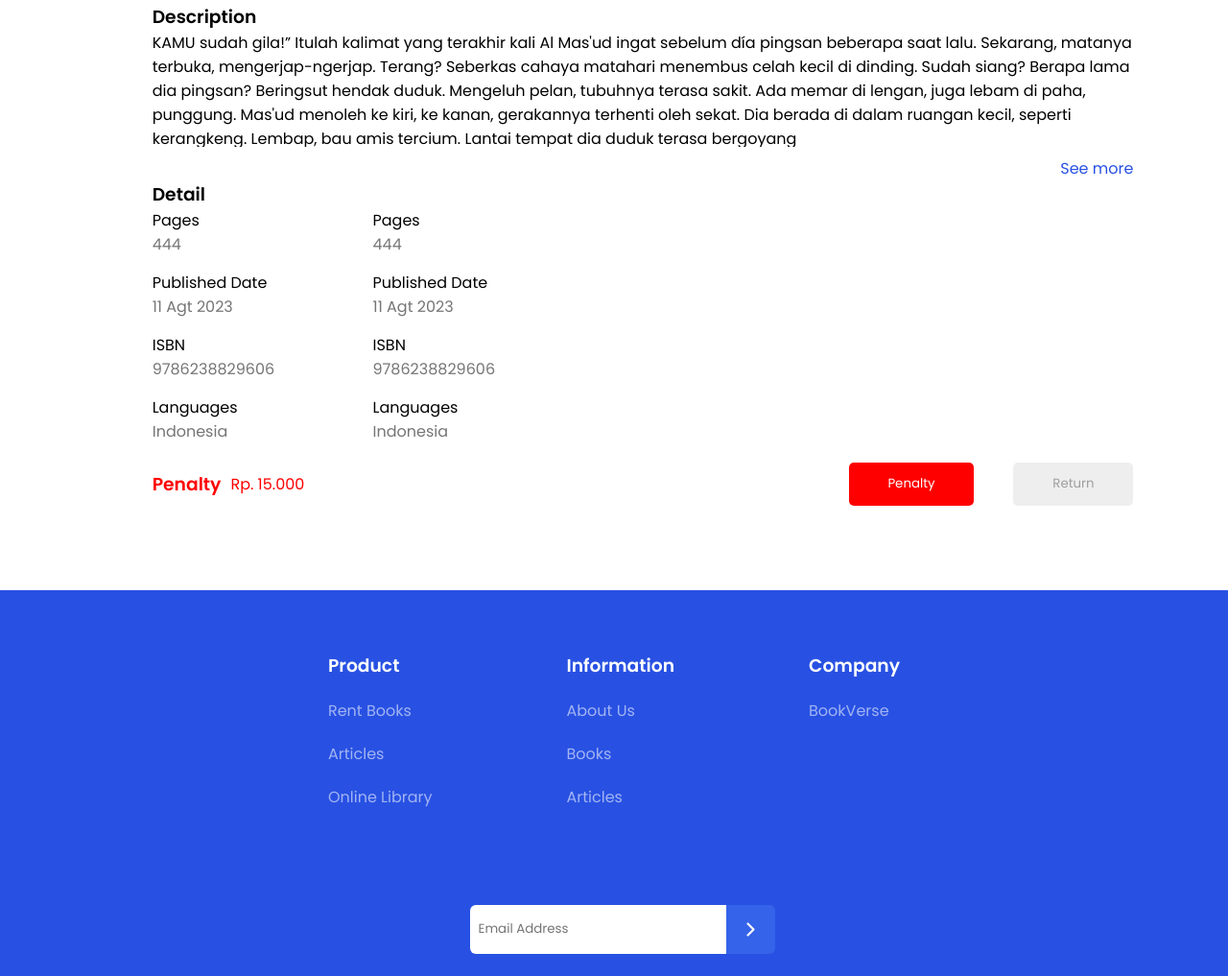
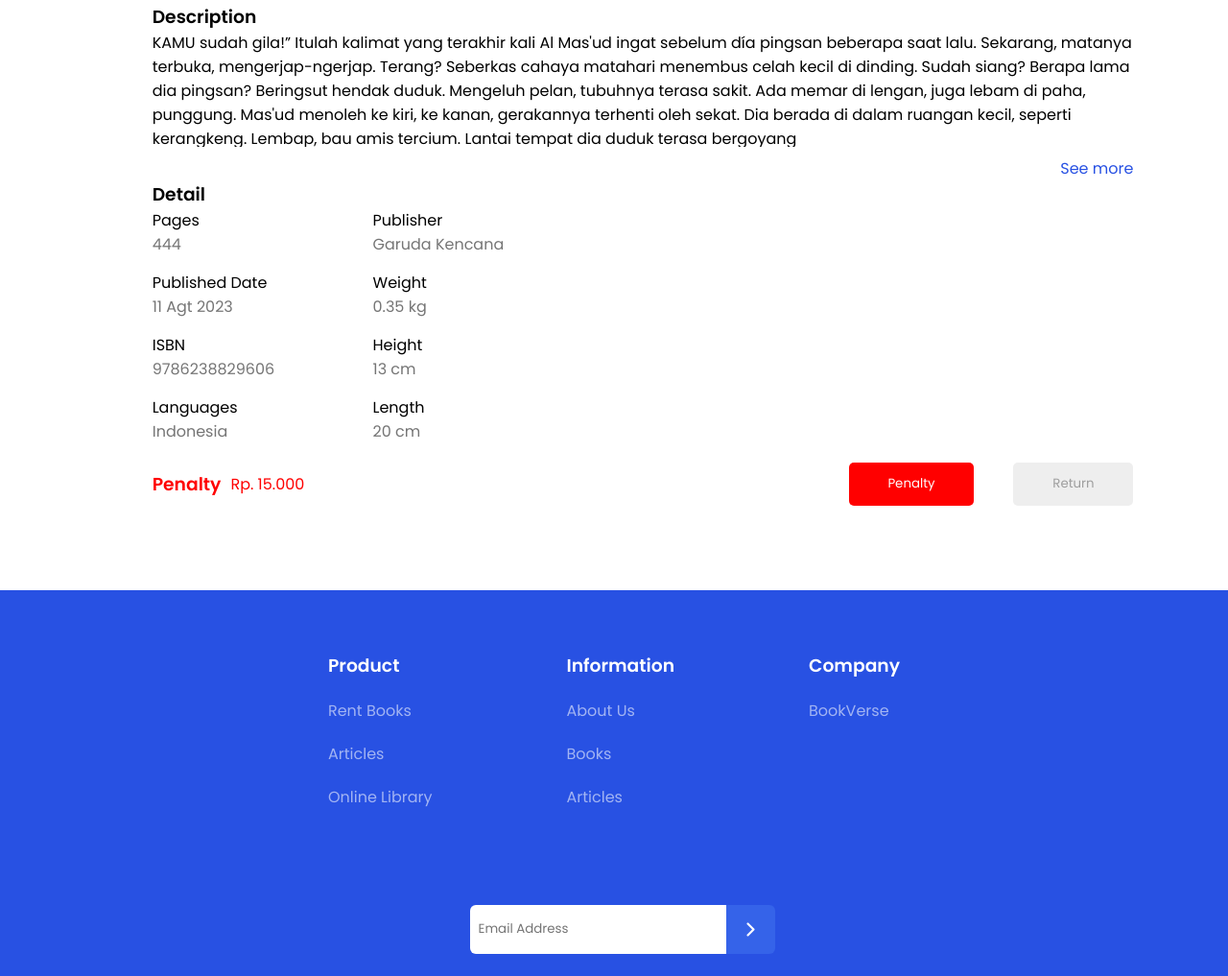
Before and after one commit to Ndraaa15/Bookverse, a plain HTML site: page return-penalty.html in a window 1280 px wide. Shown: the part 990-2007 px from the top of the page at 96% size. Drawn offline with Linux system fonts and the light colour scheme.

Commit message:
[yos] fixing return loan page

```diff
--- a/return-penalty.html
+++ b/return-penalty.html
@@ -124,20 +124,20 @@
             </div>
             <div class="detail-book-specify-right">
               <div class="detail-book-speficy">
-                <p class="specify-subtitle">Pages</p>
-                <p class="specify-value">444</p>
+                <p class="specify-subtitle">Publisher</p>
+                <p class="specify-value">Garuda Kencana</p>
               </div>
               <div class="detail-book-speficy">
-                <p class="specify-subtitle">Published Date</p>
-                <p class="specify-value">11 Agt 2023</p>
+                <p class="specify-subtitle">Weight</p>
+                <p class="specify-value">0.35 kg</p>
               </div>
               <div class="detail-book-speficy">
-                <p class="specify-subtitle">ISBN</p>
-                <p class="specify-value">9786238829606</p>
+                <p class="specify-subtitle">Height</p>
+                <p class="specify-value">13 cm</p>
               </div>
               <div class="detail-book-speficy">
-                <p class="specify-subtitle">Languages</p>
-                <p class="specify-value">Indonesia</p>
+                <p class="specify-subtitle">Length</p>
+                <p class="specify-value">20 cm</p>
               </div>
             </div>
           </div>
```
